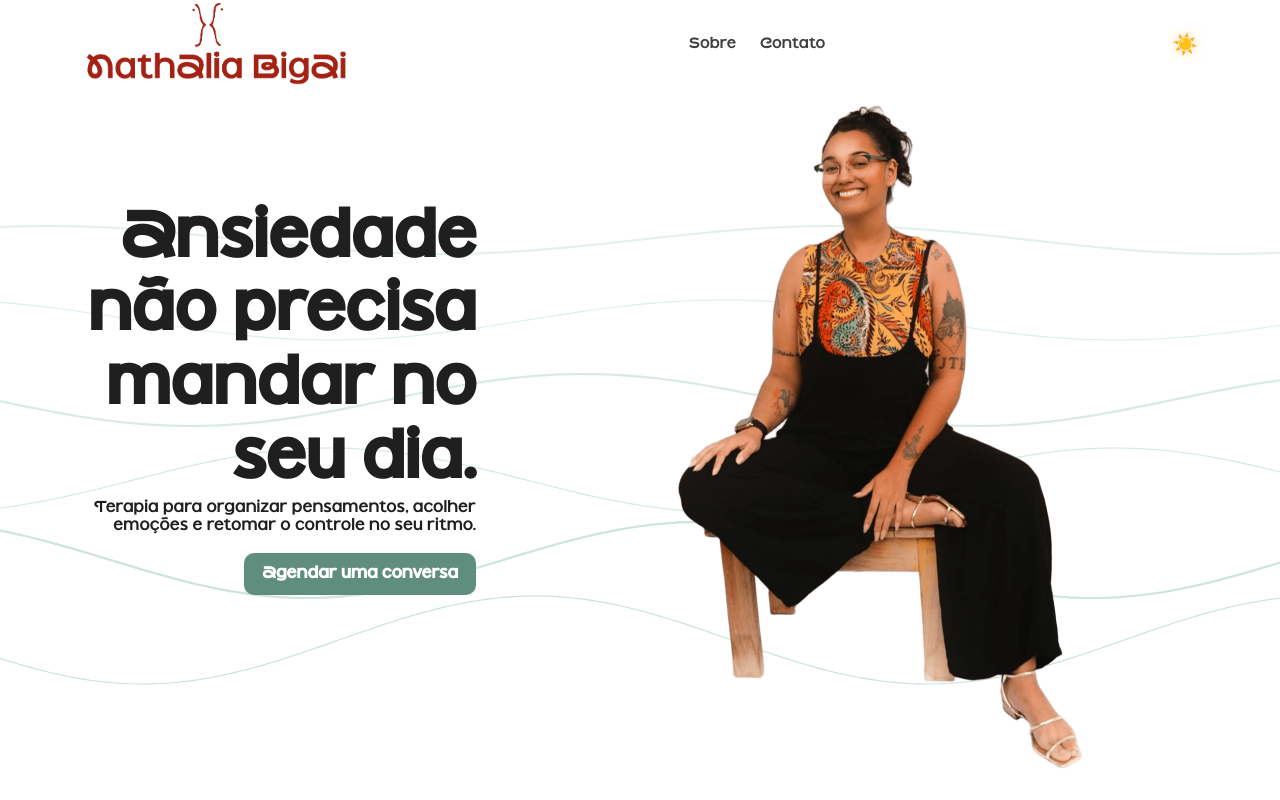
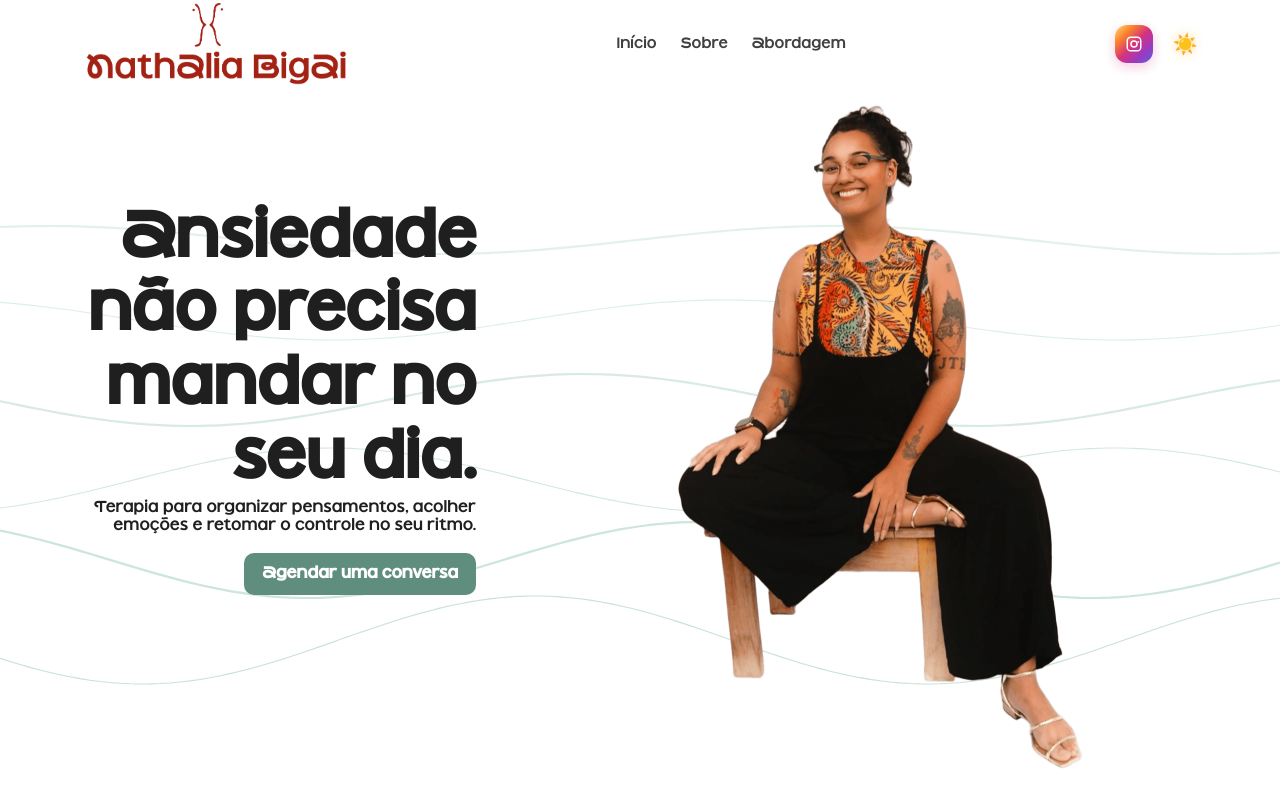
Before and after one commit to mathbigai/site-nathy, a React (Vite) app: page / in a window 1280 px wide. Shown: the top 800 px of the page. Built offline with nearby package versions, Linux system fonts and the light colour scheme.

Commit message:
feat: Ajusta o navbar

```diff
--- a/src/components/layout/Navbar.tsx
+++ b/src/components/layout/Navbar.tsx
@@ -2,6 +2,20 @@ import { useEffect, useState, useContext } from 'react'
 import { ThemeContext } from '../../contex/ThemeContext'
 import logo from '../../assets/images/navbar/logo.png'
 import '../../styles/layout/navbar.scss'
+
+const navItems = [
+  { label: 'Início', href: '#hero' },
+  { label: 'Sobre', href: '#sobre' },
+  { label: 'Abordagem', href: '#approach' },
+] as const
+
+function InstagramIcon(props: React.SVGProps<SVGSVGElement>) {
+  return (
+    <svg viewBox="0 0 24 24" aria-hidden="true" {...props}>
+      <path d="M7.5 2h9A5.5 5.5 0 0 1 22 7.5v9A5.5 5.5 0 0 1 16.5 22h-9A5.5 5.5 0 0 1 2 16.5v-9A5.5 5.5 0 0 1 7.5 2Zm0 2A3.5 3.5 0 0 0 4 7.5v9A3.5 3.5 0 0 0 7.5 20h9a3.5 3.5 0 0 0 3.5-3.5v-9A3.5 3.5 0 0 0 16.5 4h-9ZM12 7a5 5 0 1 1 0 10 5 5 0 0 1 0-10Zm0 2a3 3 0 1 0 0 6 3 3 0 0 0 0-6Zm5.8-.9a1.1 1.1 0 1 1 0 2.2 1.1 1.1 0 0 1 0-2.2Z" />
+    </svg>
+  )
+}
 
 export default function Navbar() {
   const { theme, toggleTheme } = useContext(ThemeContext)
@@ -35,26 +49,31 @@ export default function Navbar() {
         `}
       >
         {/* LOGO */}
-        <div className="navbar__logo">
+        <a className="navbar__logo" href="#hero" onClick={handleCloseMenu}>
           <img src={logo} alt="Nathalia Bigai" />
-        </div>
+        </a>
 
         {/* DESKTOP MENU */}
         <ul className="navbar__actions navbar__actions--desktop">
-          <li className="navbar__item">
-            <a href="#sobre" className="navbar__link">
-              Sobre
-            </a>
-          </li>
-          <li className="navbar__item">
-            <a href="#contato" className="navbar__link">
-              Contato
-            </a>
-          </li>
+          {navItems.map(item => (
+            <li className="navbar__item" key={item.href}>
+              <a href={item.href} className="navbar__link">
+                {item.label}
+              </a>
+            </li>
+          ))}
         </ul>
 
         {/* CONTROLS */}
         <div className="navbar__controls">
+          {/* Instagram */}
+          <a
+            className="navbar__icon-link navbar__icon-link--desktop"
+            href="#timeline"
+          >
+            <InstagramIcon className="navbar__icon" />
+          </a>
+
           {/* THEME TOGGLE */}
           <button
             className="navbar__theme-toggle"
@@ -62,17 +81,15 @@ export default function Navbar() {
             aria-label="Alternar tema"
           >
             <span
-              className={`theme-icon theme-icon--sun ${
-                theme === 'light' ? 'is-active' : ''
-              }`}
+              className={`theme-icon theme-icon--sun ${theme === 'light' ? 'is-active' : ''
+                }`}
             >
               ☀️
             </span>
 
             <span
-              className={`theme-icon theme-icon--moon ${
-                theme === 'dark' ? 'is-active' : ''
-              }`}
+              className={`theme-icon theme-icon--moon ${theme === 'dark' ? 'is-active' : ''
+                }`}
             >
               🌙
             </span>
@@ -94,11 +111,21 @@ export default function Navbar() {
 
       {/* MOBILE MENU */}
       <div className={`navbar__mobile ${menuOpen ? 'is-open' : ''}`}>
-        <a href="#sobre" onClick={handleCloseMenu}>
-          Sobre
-        </a>
-        <a href="#contato" onClick={handleCloseMenu}>
-          Contato
+        {navItems.map(item => (
+          <a key={item.href} href={item.href} onClick={handleCloseMenu}>
+            {item.label}
+          </a>
+        ))}
+
+        <a
+          className="navbar__icon-link navbar__icon-link--instagram"
+          href="https://instagram.com/"
+          target="_blank"
+          rel="noreferrer"
+          aria-label="Abrir Instagram"
+          title="Instagram"
+        >
+          <InstagramIcon className="navbar__icon" />
         </a>
       </div>
     </>
--- a/src/styles/layout/navbar.scss
+++ b/src/styles/layout/navbar.scss
@@ -29,12 +29,21 @@
     display: flex;
     align-items: center;
 
+    text-decoration: none;
+    color: inherit;
+
     transition: height 0.35s cubic-bezier(0.22, 1, 0.36, 1);
 
     img {
       height: 100%;
       width: auto;
       display: block;
+    }
+
+    &:focus-visible {
+      outline: 2px solid rgba(46, 64, 255, 0.35);
+      outline-offset: 6px;
+      border-radius: 10px;
     }
   }
 
@@ -60,9 +69,16 @@
     color: var(--text);
     font-size: 15px;
     opacity: 0.85;
+    transition: opacity 0.2s ease;
 
     &:hover {
       opacity: 1;
+    }
+
+    &:focus-visible {
+      outline: 2px solid rgba(46, 64, 255, 0.35);
+      outline-offset: 6px;
+      border-radius: 10px;
     }
   }
 
@@ -72,6 +88,91 @@
     align-items: center;
     gap: 14px;
     flex-shrink: 0;
+  }
+
+  /* ===== ICON LINK (base) ===== */
+  &__icon-link {
+    width: 36px;
+    height: 36px;
+
+    display: grid;
+    place-items: center;
+
+    border: none;
+    background: transparent;
+    border-radius: 12px;
+
+    text-decoration: none;
+    color: var(--text);
+
+    cursor: pointer;
+    opacity: 0.95;
+
+    transition:
+      transform 0.2s ease,
+      opacity 0.2s ease,
+      box-shadow 0.2s ease;
+
+    &:hover {
+      opacity: 1;
+    }
+
+    &:active {
+      transform: scale(0.96);
+    }
+
+    &:focus-visible {
+      outline: 2px solid rgba(46, 64, 255, 0.35);
+      outline-offset: 6px;
+    }
+
+    /* se você quiser esconder ícones no mobile (já tem social no menu) */
+    &--desktop {
+      @media (max-width: 900px) {
+        display: none;
+      }
+    }
+  }
+
+  &__icon {
+    width: 20px;
+    height: 20px;
+    fill: currentColor;
+  }
+
+  /* ===== Instagram chamativo ===== */
+  &__icon-link {
+    width: 38px;
+    height: 38px;
+
+    border-radius: 12px;
+
+    background: linear-gradient(135deg,
+        #feda75,
+        #fa7e1e,
+        #d62976,
+        #962fbf,
+        #4f5bd5);
+
+    box-shadow: 0 4px 12px rgba(214, 41, 118, 0.25);
+
+    .navbar__icon {
+      width: 18px;
+      height: 18px;
+      fill: #fff;
+    }
+
+    &:hover {
+      transform: scale(1.08) rotate(-2deg);
+      box-shadow:
+        0 6px 20px rgba(214, 41, 118, 0.45),
+        0 0 0 6px rgba(214, 41, 118, 0.15);
+    }
+
+    &:focus-visible {
+      outline: 2px solid rgba(214, 41, 118, 0.45);
+      outline-offset: 6px;
+    }
   }
 
   /* ===== THEME TOGGLE ===== */
@@ -89,6 +190,12 @@
     justify-content: center;
 
     overflow: hidden;
+    border-radius: 12px;
+
+    &:focus-visible {
+      outline: 2px solid rgba(46, 64, 255, 0.35);
+      outline-offset: 6px;
+    }
   }
 
   /* ÍCONES DO TEMA */
@@ -133,6 +240,8 @@
     border: none;
     cursor: pointer;
 
+    border-radius: 12px;
+
     span {
       width: 22px;
       height: 2px;
@@ -146,12 +255,19 @@
       span:nth-child(1) {
         transform: translateY(8px) rotate(45deg);
       }
+
       span:nth-child(2) {
         opacity: 0;
       }
+
       span:nth-child(3) {
         transform: translateY(-8px) rotate(-45deg);
       }
+    }
+
+    &:focus-visible {
+      outline: 2px solid rgba(46, 64, 255, 0.35);
+      outline-offset: 6px;
     }
 
     @media (max-width: 900px) {
@@ -206,5 +322,35 @@
     font-size: 22px;
     color: var(--text);
     text-decoration: none;
+    opacity: 0.95;
+    transition: opacity 0.2s ease;
+
+    &:hover {
+      opacity: 1;
+    }
+
+    &:focus-visible {
+      outline: 2px solid rgba(46, 64, 255, 0.35);
+      outline-offset: 8px;
+      border-radius: 12px;
+    }
+  }
+
+  .navbar__mobile-social {
+    display: inline-flex;
+    align-items: center;
+    gap: 10px;
+    font-size: 18px;
+    opacity: 0.9;
+
+    &:hover {
+      opacity: 1;
+    }
+
+    .navbar__icon {
+      width: 20px;
+      height: 20px;
+      fill: currentColor;
+    }
   }
 }
```
